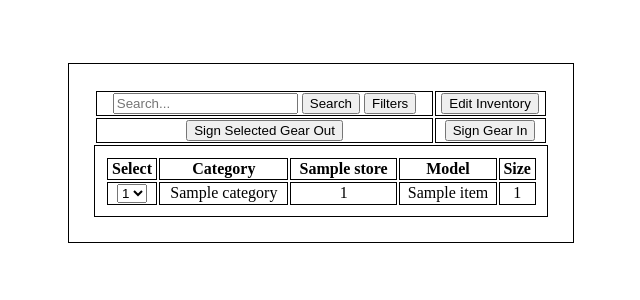
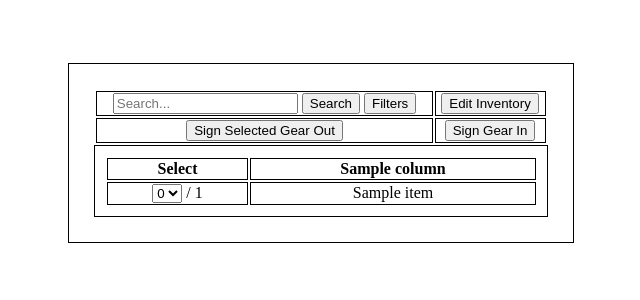
Before and after one commit to Protometheus-Science/rental-gear-solutions, a Flask app: template templates/main.html in a window 1280 px wide. Shown: the top 300 px of the page, without its empty margins (319-959 px from the left). Run offline with Flask 2, Linux system fonts and the light colour scheme; the template is opened without the code that fills it: most values are stand-ins (such as "Sample title", 1, 10 or a date in 2020); parts of the project's set-up code (start-up, migrations or seed data) failed here and were passed over.

Commit message:
Updated to match the way a format might work

```diff
--- a/templates/main.html
+++ b/templates/main.html
@@ -74,26 +74,22 @@
 					<table id="items">
 						<tr>
 							<th>Select</th>
-							<th>Category</th>
-							{% for store in item.stores %}
-							<th id="{{store.name}}">{{store.name}}</th>
+							{% for column in columns %}
+							<th>{{ column }}</th>
 							{% endfor %}
-							<th>Model</th>
-							<th>Size</th>
 						</tr>
 						{% for item in items %}
 						<tr>
 							<td>
 								<select>
-									<option value="{{item.name}}-{{item.size}}-{{item.count}}">{{items.count}}</option>
-								</select>
+									{% for n in range(0, item.count + 1) %}
+									<option value="{{n}}-{{item.name}}">{{n}}</option>
+									{% endfor %}
+								</select> / {{item.count}}
 							</td>
-							<td>{{item.category}}</td>
-							{% for store in item.stores %}
-							<td id="{{store.name}}">{{store.count}}</td>
+							{% for column in columns %}
+							<td id="{{column}}-{{item[column]}}">{{item[column]}}</td>
 							{% endfor %}
-							<td id="{{item.name}}">{{item.name}}</td>
-							<td id="{{item.size}}">{{item.size}}</td>
 						</tr>
 						{% endfor %}
 					</table>
```
